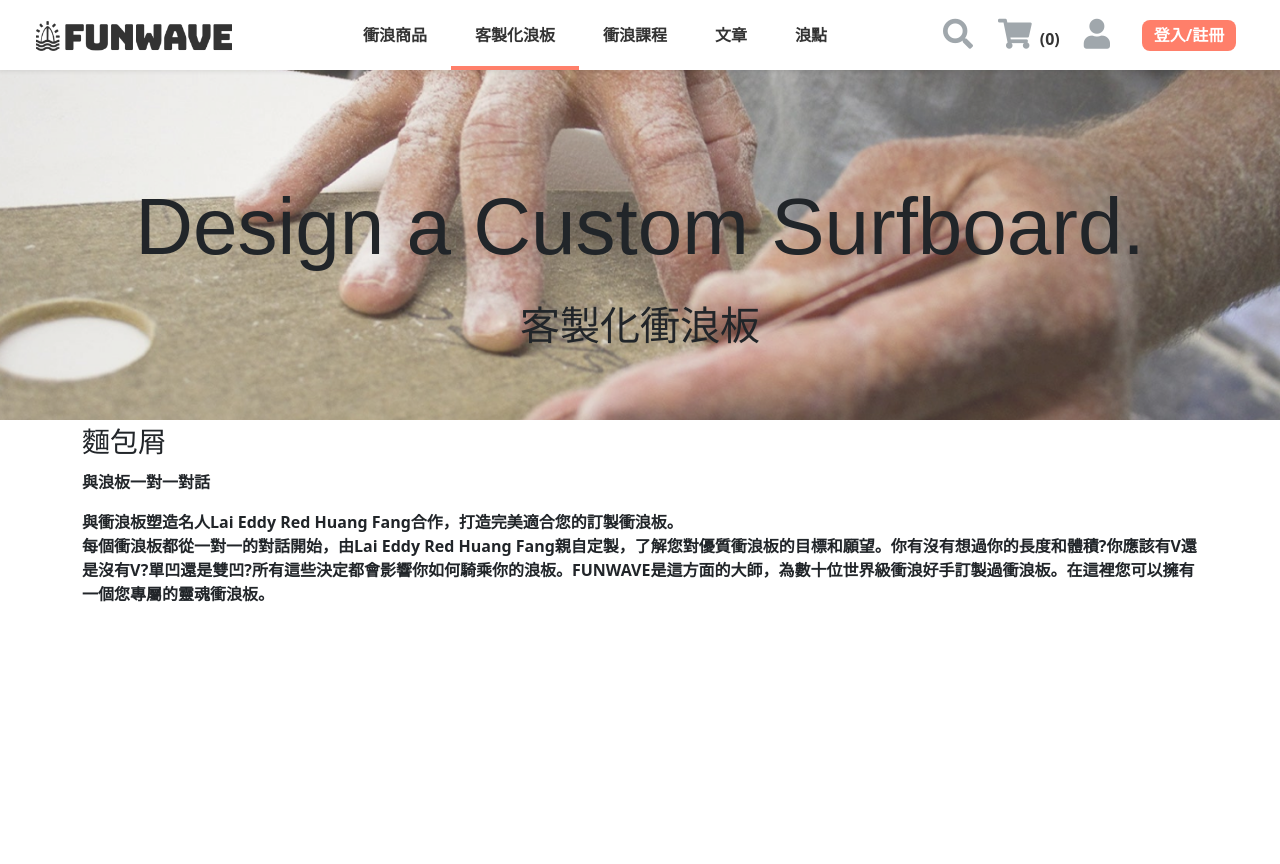
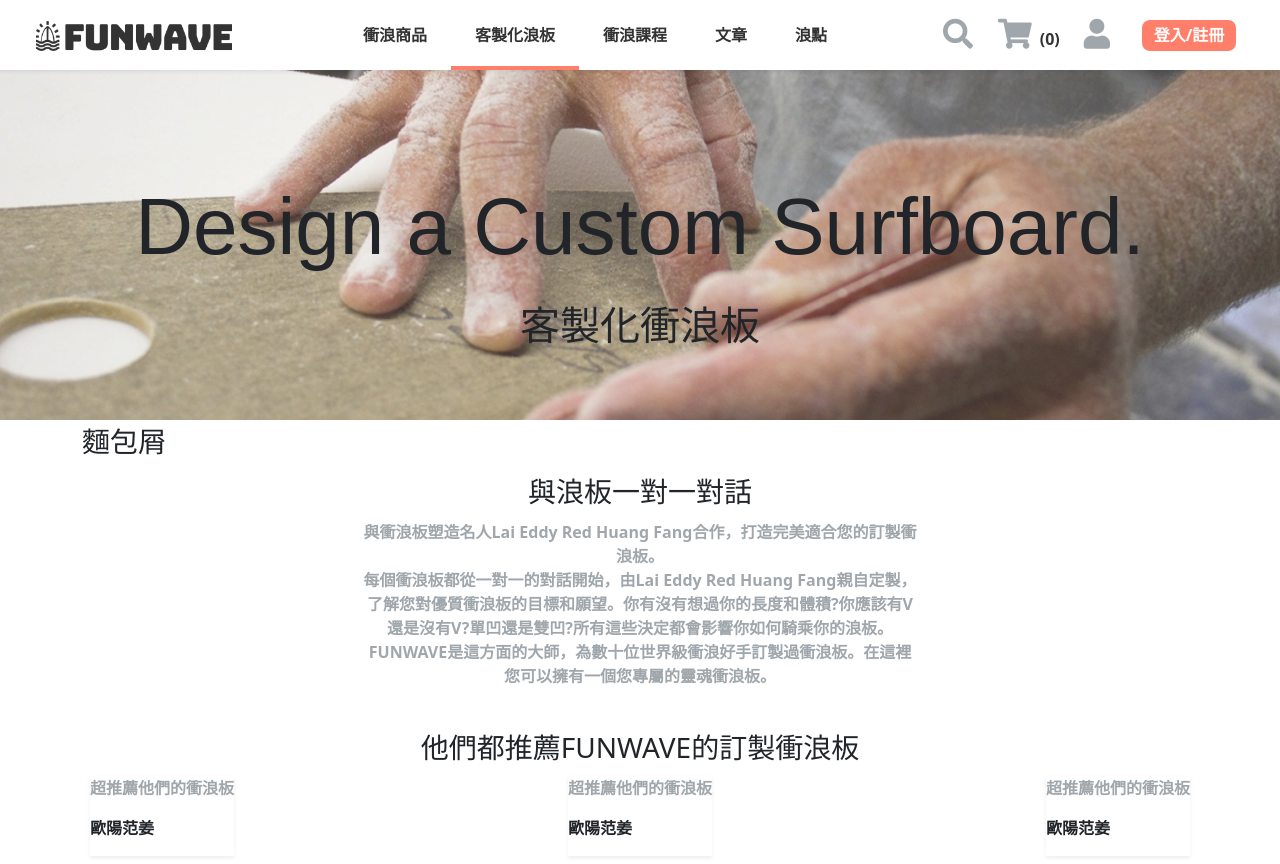
Before and after one commit to verayu0217/funwave_frontend, a React (Create React App) app: page /Customized in a window 1280 px wide. Before the commit the page ends 800 px from the top, so only its background shows below. Built offline with nearby package versions, Linux system fonts and the light colour scheme; no server answers.

Commit message:
客製化切板

```diff
--- a/src/pages/Customized/Custom.scss
+++ b/src/pages/Customized/Custom.scss
@@ -6,3 +6,6 @@
   background: url('../../data/images/customizedSection.png') ;
   background-size: cover;
 }
+.sectionCu{
+  margin: 0% 25% 2% 25%;
+}
--- a/src/pages/Customized/Customized.js
+++ b/src/pages/Customized/Customized.js
@@ -1,5 +1,6 @@
 import React from 'react';
 import './Custom.scss';
+import RecommendCard from './RecommendCard';
 function Customized() {
   return (
     <>
@@ -13,10 +14,10 @@ function Customized() {
       </div>
       <div className="container">
         <h3>麵包屑</h3>
-        <div>
-          <div>
-            <p>與浪板一對一對話</p>
-            <p>
+        <div className="d-flex justify-content-center">
+          <div className="sectionCu">
+            <h3 className="text-center">與浪板一對一對話</h3>
+            <p className="text-center gray">
               與衝浪板塑造名人Lai Eddy Red Huang
               Fang合作，打造完美適合您的訂製衝浪板。
               <br />
@@ -25,6 +26,14 @@ function Customized() {
             </p>
           </div>
         </div>
+        <div>
+          <h3 className="text-center">他們都推薦FUNWAVE的訂製衝浪板</h3>
+          <div className="d-flex justify-content-between m-2">
+            <RecommendCard />
+            <RecommendCard />
+            <RecommendCard />
+          </div>
+        </div>
       </div>
     </>
   );
--- /dev/null
+++ b/src/pages/Customized/RecommendCard.js
@@ -0,0 +1,16 @@
+import React from 'react';
+
+function RecommendCard() {
+  return (
+    <>
+      <div className="shadow-sm">
+        <p className="gray">超推薦他們的衝浪板</p>
+        <div className="d-flex justify-content-between">
+          <p>歐陽范姜</p>
+        </div>
+      </div>
+    </>
+  );
+}
+
+export default RecommendCard;
--- a/src/pages/Members/MemberLogin/LogIn.js
+++ b/src/pages/Members/MemberLogin/LogIn.js
@@ -1,6 +1,9 @@
 import React, { useState } from 'react';
 import Modal from './Modal';
 import { Link } from 'react-router-dom';
+import axios from 'axios';
+import { API_URL } from '../../../utils/config';
+import { ERR_MSG } from '../../../utils/error';
 import './memberLogin.scss';
 
 function Login(props) {
@@ -8,7 +11,25 @@ function Login(props) {
   const openSignUp = () => {
     setshowModal((prev) => !prev);
   };
+  const [member, setMember] = useState({
+    email: '',
+    password: '',
+  });
 
+  function handleChange(e) {
+    setMember({ ...member, [e.target.name]: e.target.value });
+  }
+
+  async function logInSubmit(e) {
+    e.preventDefault();
+
+    try {
+      let response = await axios.post(`${API_URL}/auth/login`, member);
+      console.log(response.data);
+    } catch (e) {
+      console.error({ ERR_MSG });
+    }
+  }
   return (
     <>
       <div className="container-fluid wrapLogin">
@@ -46,7 +67,9 @@ function Login(props) {
                   className="form-control mt-1"
                   type="text"
                   name="email"
-                  id=""
+                  id="email"
+                  value={member.email}
+                  onClick={handleChange}
                 />
               </li>
               <li className="mt-3">
@@ -55,7 +78,9 @@ function Login(props) {
                   className="form-control mt-1"
                   type="text"
                   name="password"
-                  id=""
+                  id="password"
+                  value={member.password}
+                  onClick={handleChange}
                 />
                 <div className="d-flex justify-content-between mt-1">
                   <Link to="/" className="forgetPassword mt-2">
@@ -73,7 +98,10 @@ function Login(props) {
                 </div>
               </li>
               <li className="mt-4 d-flex justify-content-center">
-                <button className="btn btn-primary text-white loginBtn">
+                <button
+                  className="btn btn-primary text-white loginBtn"
+                  onClick={logInSubmit}
+                >
                   登入
                 </button>
               </li>
```
